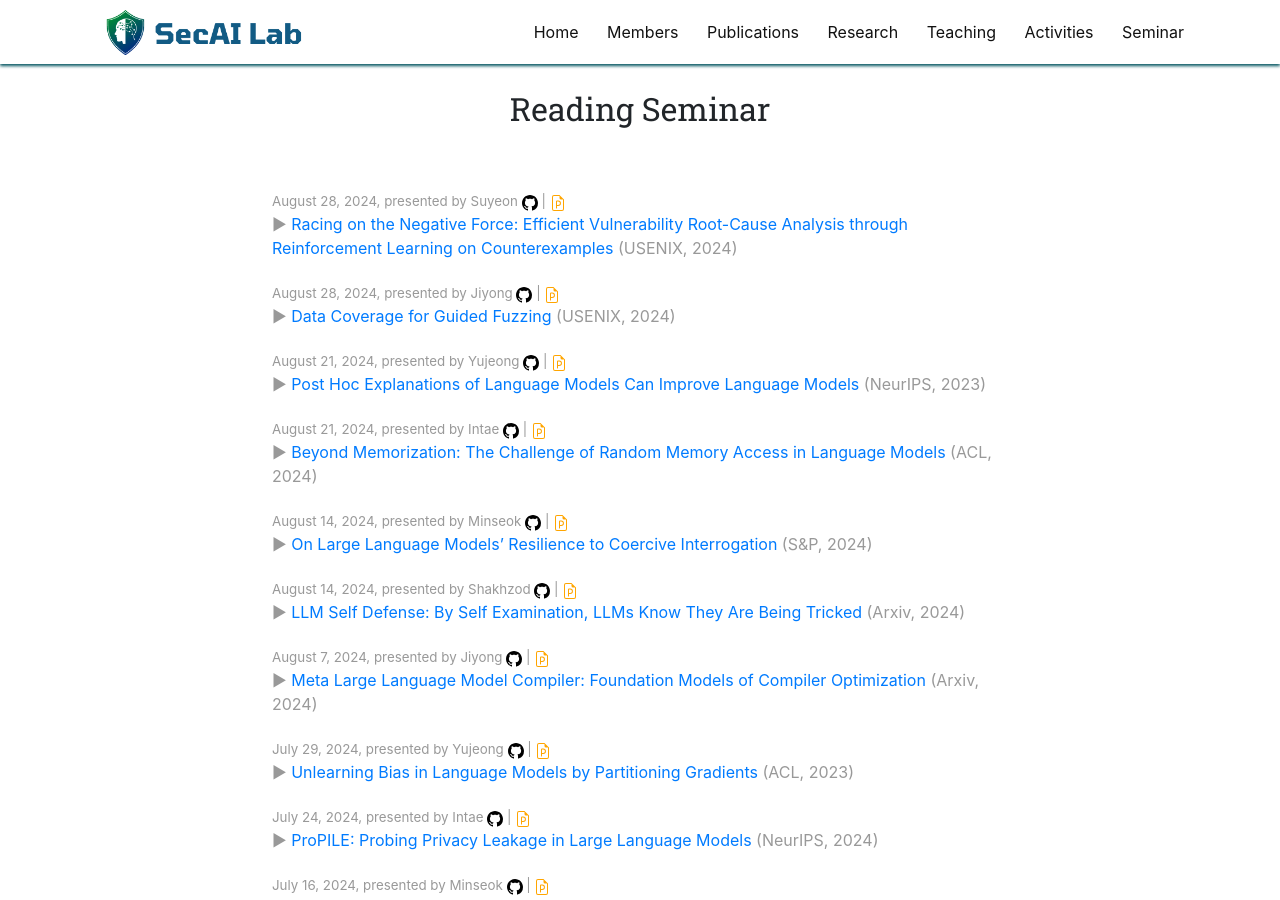
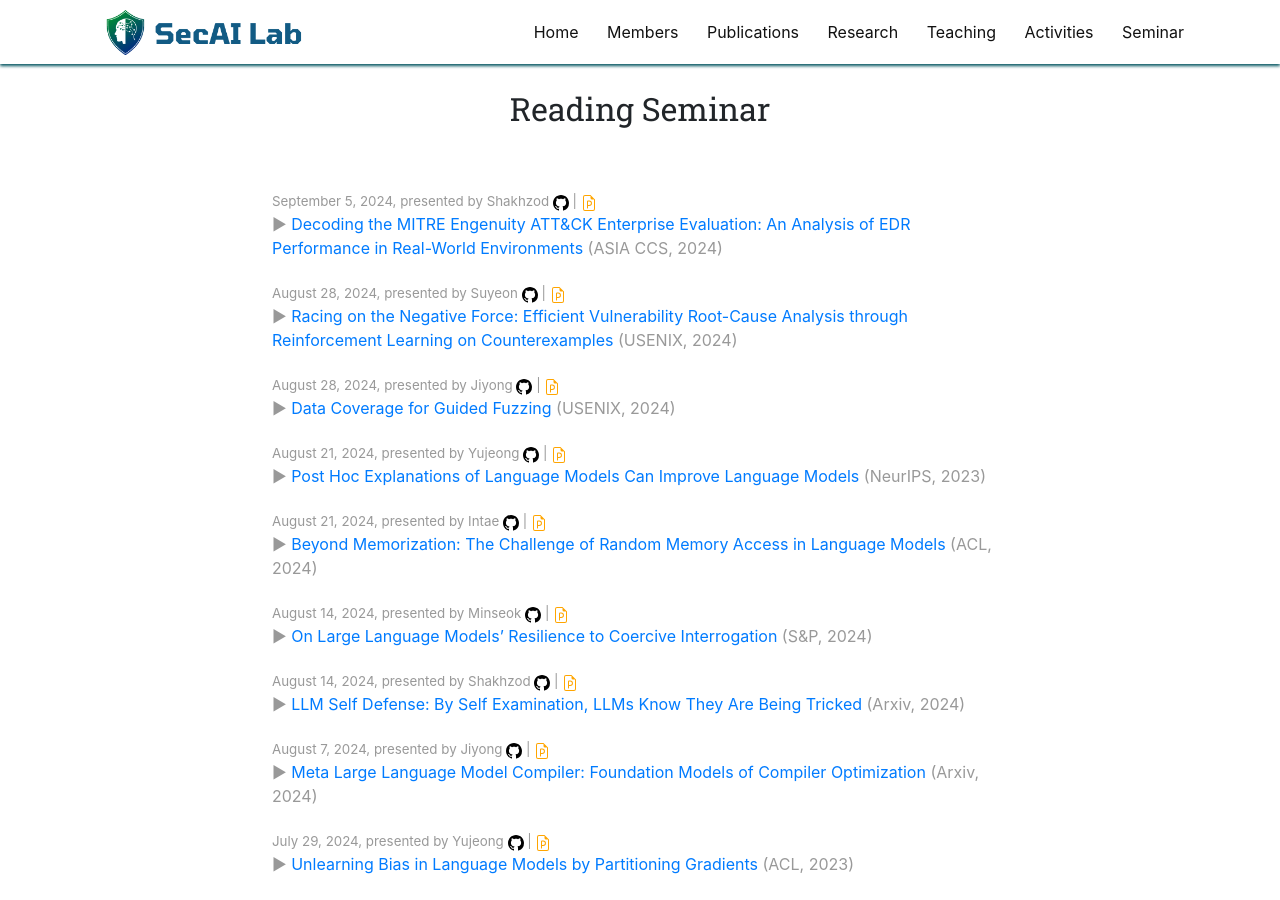
Before and after one commit to SecAI-Lab/secai-lab.github.io, a Jekyll site: the page built from pages/seminar.md, in a window 1280 px wide and 900 px high. Built offline with Jekyll 4.4.1, drawn with Linux system fonts in a browser that asks for light colours; nearby versions of some CDN libraries.

Commit message:
Update readings.yml

```diff
--- a/_data/readings.yml
+++ b/_data/readings.yml
@@ -1,3 +1,13 @@
+- title: "Decoding the MITRE Engenuity ATT&CK Enterprise Evaluation: An Analysis of EDR Performance in Real-World Environments"
+  link: "https://www.usenix.org/system/files/usenixsecurity24-xu-dandan.pdf"
+  ppt_link: "https://docs.google.com/presentation/d/1sfIBva1gaq-rwEg_alsK-m0IHV-iBKdzcyGl-z-9Lr0/edit?usp=sharing"
+  code_link: ""
+  presenter: Shakhzod
+  conference: ASIA CCS
+  date: 2024.09.05
+  pub_year: 2024
+  discussion: "(Discussion) "
+
 - title: "Racing on the Negative Force: Efficient Vulnerability Root-Cause Analysis through Reinforcement Learning on Counterexamples"
   link: "https://www.usenix.org/system/files/usenixsecurity24-xu-dandan.pdf"
   ppt_link: "https://docs.google.com/presentation/d/1l2Tb8lClYwJTgiKJELEmXUCT36a3PE-t/edit?usp=sharing&ouid=112194344922196039599&rtpof=true&sd=true"
```
